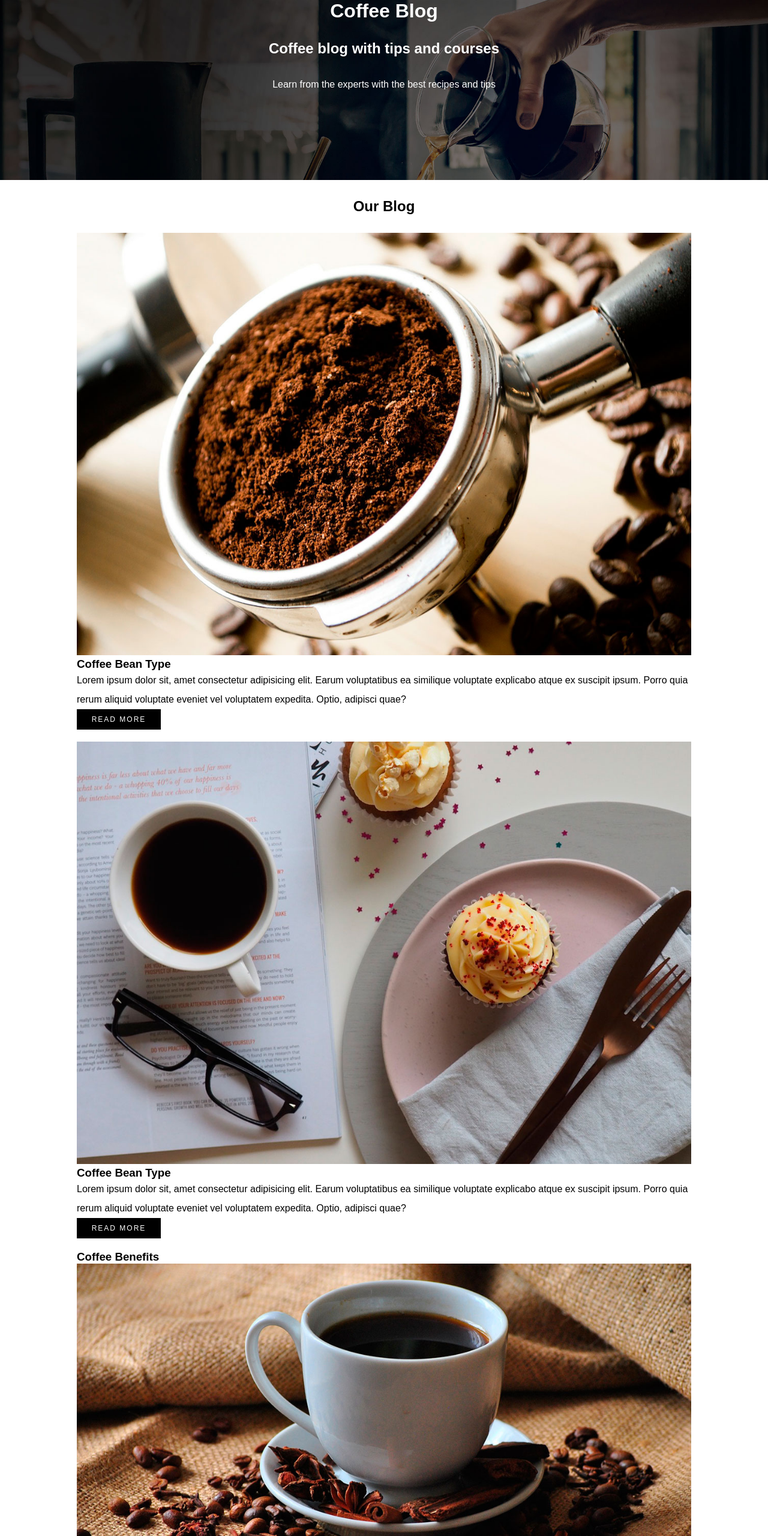
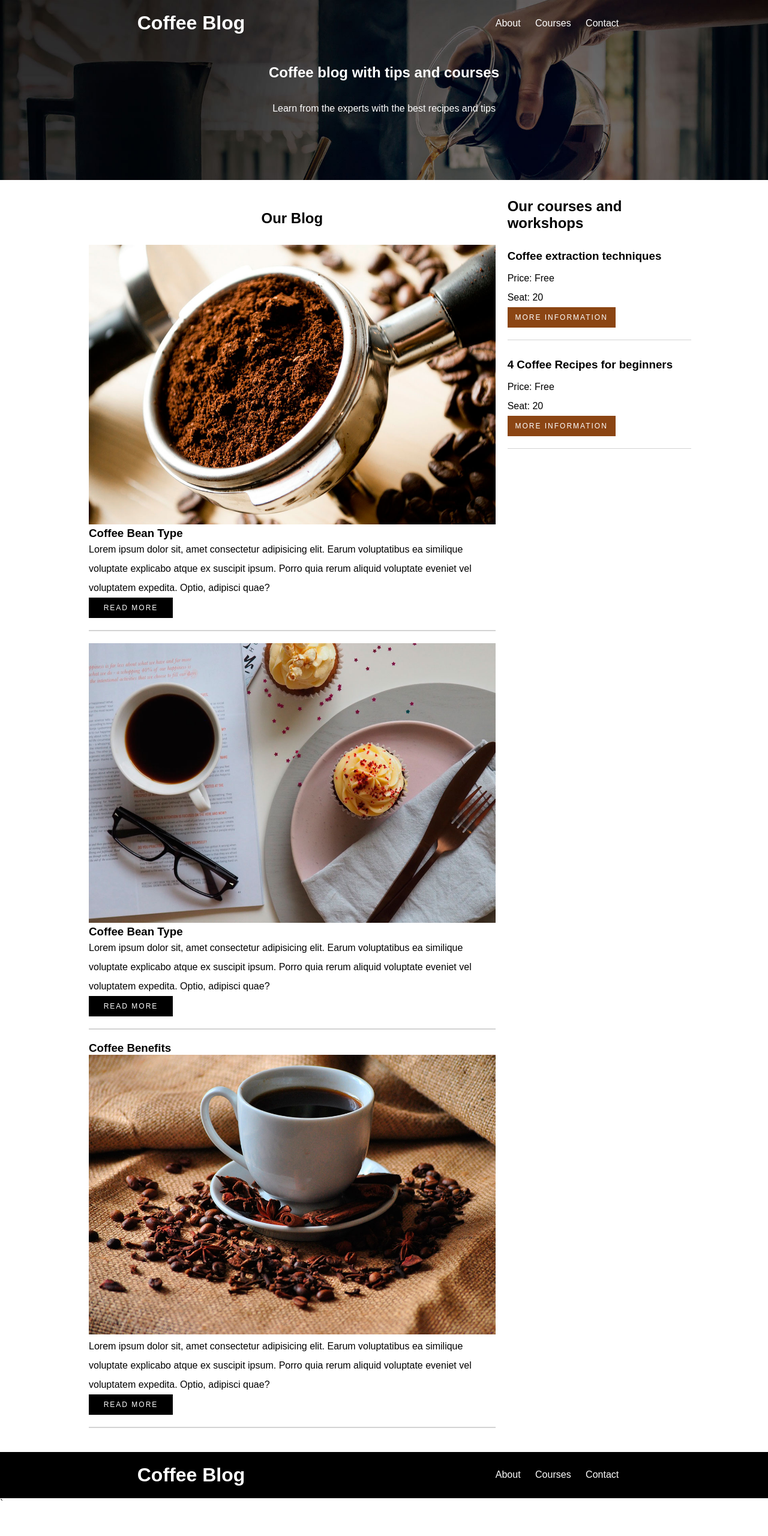
Before and after one commit to Rafae1TCC/CoffeeBlog, a plain HTML site: page Coffee Blog/index.html in a window 1280 px wide. Shown: the top 2560 px of the page at 60% size. After the commit the page ends 2515 px from the top, so only its background shows below. Drawn offline with Linux system fonts and the light colour scheme.

Commit message:
Add files via upload

```diff
--- a/Coffee Blog/index.html
+++ b/Coffee Blog/index.html
@@ -9,60 +9,81 @@
 
   <body>
     <header class="header-init">
-      <h1>Coffee Blog</h1>
-
+      <div class="menu-bar">
+        <h1 class="">Coffee Blog</h1>
+        <nav>
+          <a href="about.html">About</a>
+          <a href="index.html">Courses</a>
+          <a href="contact.html">Contact</a>
+        </nav>
+      </div>
       <h2>Coffee blog with tips and courses</h2>
       <p>Learn from the experts with the best recipes and tips</p>
     </header>
     <main class="container">
+      <div class="blog-container">
         <h2 class="center">Our Blog</h2>
-      <div>
+        <div class="blog-item">
           <img src="./img/blog1.jpg" alt="Coffee" />
           <h3>Coffee Bean Type</h3>
           <p>
             Lorem ipsum dolor sit, amet consectetur adipisicing elit. Earum
-          voluptatibus ea similique voluptate explicabo atque ex suscipit ipsum.
-          Porro quia rerum aliquid voluptate eveniet vel voluptatem expedita.
-          Optio, adipisci quae?
+            voluptatibus ea similique voluptate explicabo atque ex suscipit
+            ipsum. Porro quia rerum aliquid voluptate eveniet vel voluptatem
+            expedita. Optio, adipisci quae?
           </p>
           <a href="#" class="btn-read-more">Read More</a>
         </div>
-      <div>
+        <div class="blog-item">
           <img src="./img/blog2.jpg" alt="Coffee" />
           <h3>Coffee Bean Type</h3>
           <p>
             Lorem ipsum dolor sit, amet consectetur adipisicing elit. Earum
-          voluptatibus ea similique voluptate explicabo atque ex suscipit ipsum.
-          Porro quia rerum aliquid voluptate eveniet vel voluptatem expedita.
-          Optio, adipisci quae?
+            voluptatibus ea similique voluptate explicabo atque ex suscipit
+            ipsum. Porro quia rerum aliquid voluptate eveniet vel voluptatem
+            expedita. Optio, adipisci quae?
           </p>
           <a href="#" class="btn-read-more">Read More</a>
         </div>
-      <div>
+        <div class="blog-item">
           <h3>Coffee Benefits</h3>
           <img src="./img/blog3.jpg" alt="Coffee" />
           <p>
             Lorem ipsum dolor sit, amet consectetur adipisicing elit. Earum
-          voluptatibus ea similique voluptate explicabo atque ex suscipit ipsum.
-          Porro quia rerum aliquid voluptate eveniet vel voluptatem expedita.
-          Optio, adipisci quae?
+            voluptatibus ea similique voluptate explicabo atque ex suscipit
+            ipsum. Porro quia rerum aliquid voluptate eveniet vel voluptatem
+            expedita. Optio, adipisci quae?
           </p>
           <a href="#" class="btn-read-more">Read More</a>
         </div>
+      </div>
 
       <div class="courses">
+        <div class="courses-item">
           <h2>Our courses and workshops</h2>
           <h3>Coffee extraction techniques</h3>
           <p>Price: Free</p>
           <p>Seat: 20</p>
           <a href="#" class="btn-more-info">More Information</a>
+        </div>
+        <div class="courses-item">
           <h3>4 Coffee Recipes for beginners</h3>
           <p>Price: Free</p>
           <p>Seat: 20</p>
           <a href="#" class="btn-more-info">More Information</a>
         </div>
-      <h2>Coffee Blog</h2>
+      </div>
     </main>
+    <footer>
+      <div class="menu-bar">
+        <h1>Coffee Blog</h1>
+        <nav>
+          <a href="about.html">About</a>
+          <a href="courses.html">Courses</a>
+          <a href="contact.html">Contact</a>
+        </nav>
+      </div>
+    </footer>
   </body>
 </html>
 `
--- a/Coffee Blog/mystyle.css
+++ b/Coffee Blog/mystyle.css
@@ -21,9 +21,23 @@ h2 {
 }
 
 .container {
+  display: flex;
   width: 80%;
   margin-left: auto;
   margin-right: auto;
+}
+
+.about-us {
+  width: 60%;
+  padding: 10px;
+}
+
+.about-us img {
+  max-width: 50%;
+}
+
+.about-us p {
+  padding: 10px;
 }
 
 .courses h3 {
@@ -61,3 +75,41 @@ h2 {
   color: white;
   text-align: center;
 }
+
+.menu-bar {
+  display: flex;
+  justify-content: space-around;
+  align-items: center;
+  padding: 20px;
+}
+
+.menu-bar a {
+  color: white;
+  text-decoration: none;
+  margin-right: 20px;
+}
+
+footer {
+  color: white;
+  background-color: black;
+}
+
+.courses-item {
+  border-bottom: 1px solid lightgray;
+  margin-bottom: 30px;
+}
+
+.blog-item {
+  border-bottom: 2px solid lightgray;
+  margin-bottom: 20px;
+}
+
+.title {
+  font-size: 26px;
+  font-weight: bold;
+}
+
+.blog-container {
+  width: 70%;
+  padding: 20px;
+}
```
Also changed, not shown: Coffee Blog/about.html (added, +47 -0 lines), Coffee Blog/contact.html (added), Coffee Blog/courses.html (added). Lines whose indentation alone changed are shown as unchanged.
